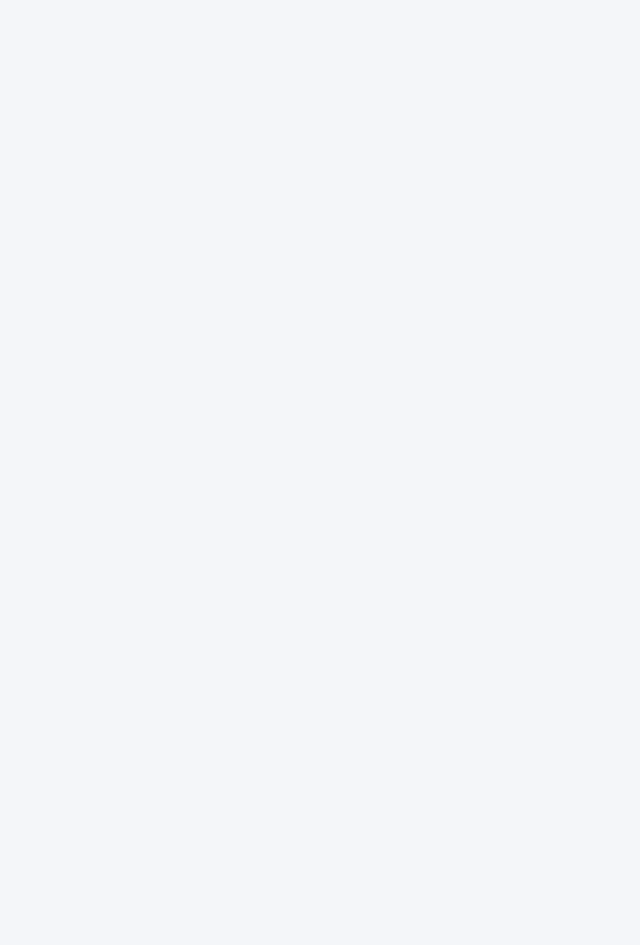
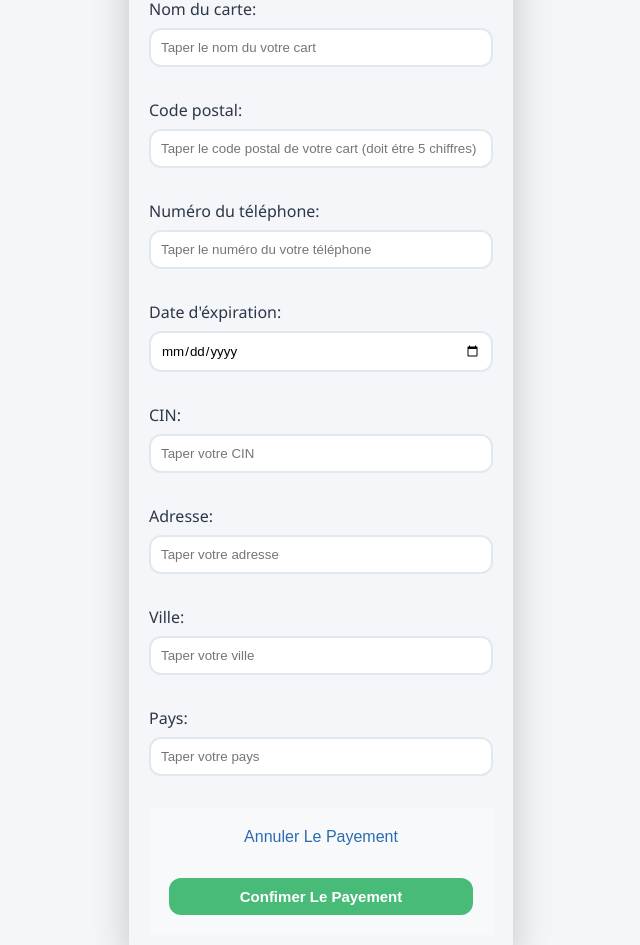
Before and after one commit to elmalkimohammed/E-Commerce-PFA-2026, a React (Vite) app in the folder Front-End/: page /paymentForm in a window 1280 px wide. Before the commit this address had no page. Shown: the part 377-1322 px from the top of the page, without its empty margins (319-959 px from the left). Before the commit the page ends 800 px from the top, so only its background shows below. Built offline with nearby package versions, Linux system fonts and the light colour scheme.

Commit message:
Front-End : Created The Payment Form

```diff
--- a/Front-End/src/App.jsx
+++ b/Front-End/src/App.jsx
@@ -7,6 +7,7 @@ import ProfilePage from './pages/ProfilePage';
 import CartPage from "./pages/CartPage.jsx";
 import CategoryPage from "./pages/CategoryPage.jsx";
 import ProductDetail from './pages/ProductDetail';
+import PaymentPage from "./pages/PaymentPage.jsx";
 
 function NotFound() {
   return (
@@ -30,6 +31,7 @@ function App() {
         <Route path="/CartPage" element={ <CartPage/> }/>
         <Route path="/CategoryPage" element={ <CategoryPage/> }/>
         <Route path="/product/:id" element={<ProductDetail />} />
+        <Route path="/paymentForm" element={<PaymentPage/>}/>
       </Routes>
     </BrowserRouter>
   );
--- /dev/null
+++ b/Front-End/src/Components/Payment Form/PaymentForm.jsx
@@ -0,0 +1,61 @@
+import "../styles/paymentForm.css"
+
+function PaymentForm() {
+    return(
+        <div className="containerBox">
+            <div className="header">
+                    <h1>Validation du paiement</h1>
+                    <p>Valider votre commande après le remplissage de ces informations</p>
+            </div>
+            <form method="post" className="payForm">
+                <div>
+                    <label htmlFor="cardName">Nom du carte: </label>
+                    <input id="cardName" type="text" placeholder="Taper le nom du votre cart"/>
+                </div>
+
+                <div>
+                    <label htmlFor="cardNum">Code postal: </label>
+                    <input id="cardNum" type="text" maxLength="5" pattern="\d{5}" placeholder="Taper le code postal de votre cart (doit étre 5 chiffres)"/>
+                </div>
+
+                <div>
+                    <label htmlFor="phoneNum">Numéro du téléphone: </label>
+                    <input id="phoneNum" type="text" maxLength="10" pattern="(05|06|07\d{8})" placeholder="Taper le numéro du votre téléphone"/>
+                </div>
+
+                <div>
+                    <label htmlFor="expDate">Date d'éxpiration: </label>
+                    <input id="expDate" type="date"/>
+                </div>
+
+                <div>
+                    <label htmlFor="natId">CIN: </label>
+                    <input id="natId" type="text" pattern="[A-Za-z]{1,2}\d{5,6}" placeholder="Taper votre CIN"/>
+                </div>
+
+                <div>
+                    <label htmlFor="address">Adresse: </label>
+                    <input id="address" type="text" placeholder="Taper votre adresse"/>
+                </div>
+
+                <div>
+                    <label htmlFor="city">Ville: </label>
+                    <input id="city" type="text" placeholder="Taper votre ville"/>
+                </div>
+
+                <div>
+                    <label htmlFor="country">Pays: </label>
+                    <input id="country" type="text" placeholder="Taper votre pays"/>
+                </div>
+
+                <footer>
+                    <a href="">Annuler Le Payement</a>
+                    <input type="submit" value="Confimer Le Payement" />
+                </footer>
+            </form>
+        </div>
+
+    )
+}
+
+export default PaymentForm
--- /dev/null
+++ b/Front-End/src/Components/styles/paymentForm.css
@@ -0,0 +1,21 @@
+
+.header h1 {
+    align-self: center;
+}
+/* Bottom Section */
+footer {
+    background-color: #f8f9fa;
+    color: #718096;
+    width: 100%;
+    padding: 20px;
+    display: flex;
+    flex-direction: column;
+    gap: 2em;
+}
+footer a {
+    color: #2b6cb0;
+    align-self: center;
+}
+footer a:hover {
+    text-decoration: underline;
+}
--- /dev/null
+++ b/Front-End/src/pages/PaymentPage.jsx
@@ -0,0 +1,18 @@
+import PaymentForm from "../Components/Payment Form/PaymentForm"
+import TopNav from "../Components/navbarComponent/TopNav"
+
+import "./Styles/PaymentPage.css"
+
+
+function PaymentPage() {
+    return(
+        <>
+            <TopNav/>
+            <div className="payFormContainer">
+                <PaymentForm/>
+            </div>
+        </>
+    )
+}
+
+export default PaymentPage
--- /dev/null
+++ b/Front-End/src/pages/Styles/PaymentPage.css
@@ -0,0 +1,7 @@
+.payFormContainer {
+    margin: 100px 0 100px 0;
+    display: flex;
+    flex-direction: column;
+    align-items: center;
+    justify-content: center;
+}
```
